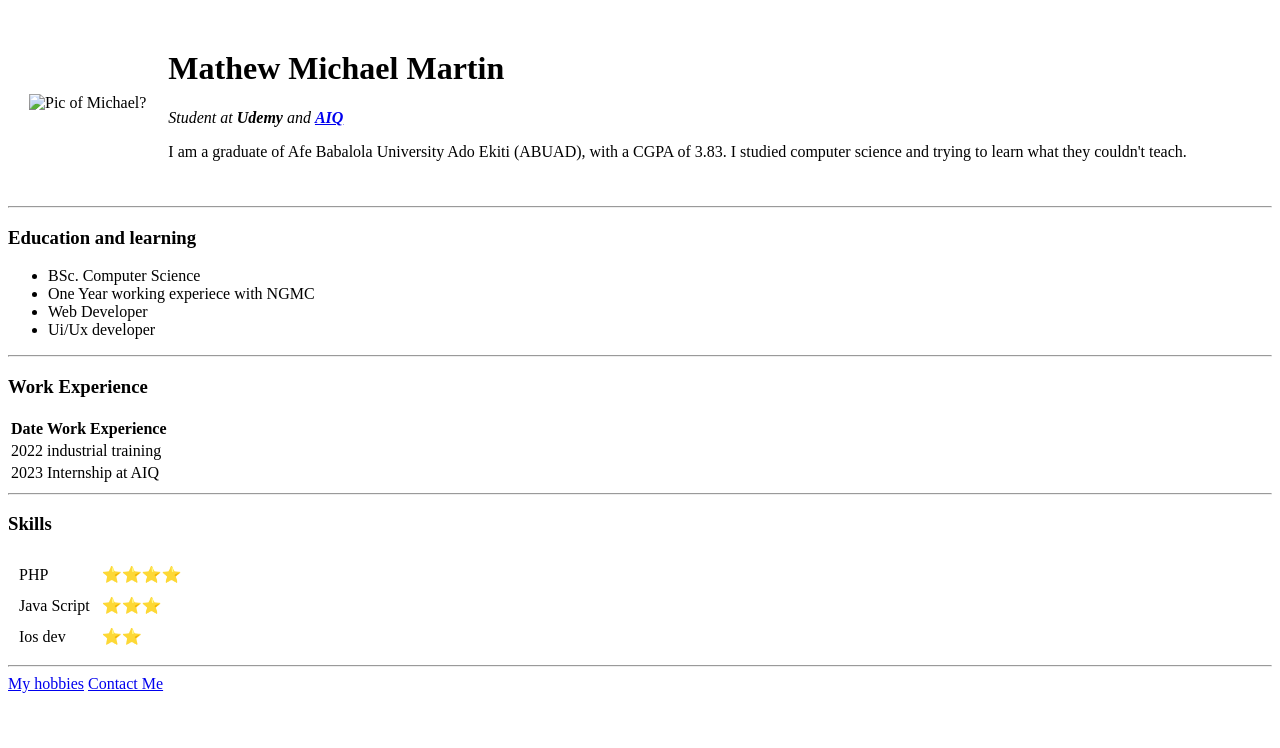
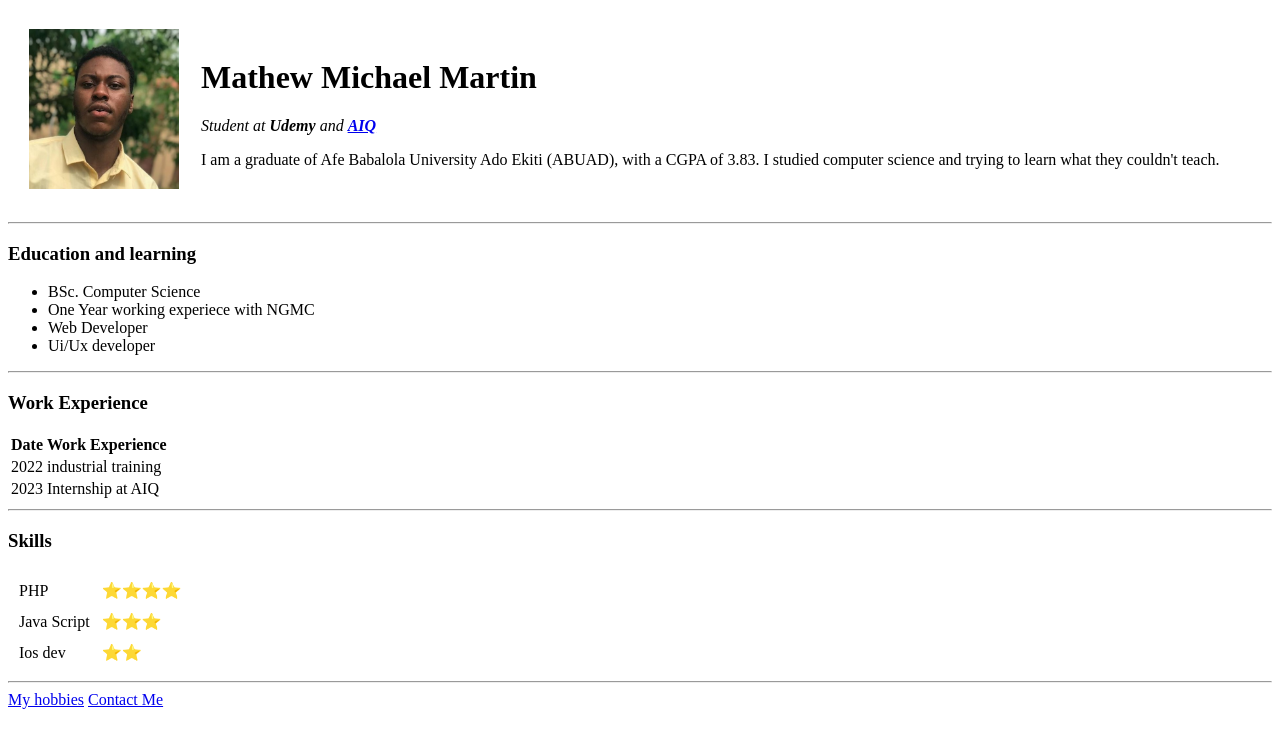
Before and after one commit to mike-programs/cv, a plain HTML site: page index.html in a window 1280 px wide. Drawn offline with Linux system fonts and the light colour scheme; the site is published under a folder, as on GitHub Pages, so addresses that start at the root find nothing.

Commit message:
updated index.html to fix picture bug

```diff
--- a/index.html
+++ b/index.html
@@ -11,7 +11,7 @@
     <table cellspacing="20">
         <tr>
             <td>
-                <img src="/images/mike.jpg" alt="Pic of Michael?" width="150" height="160">
+                <img src="images/mike.jpg" alt="Pic of Michael?" width="150" height="160">
             </td>
             <td>
                 <h1>Mathew Michael Martin</h1>
```
